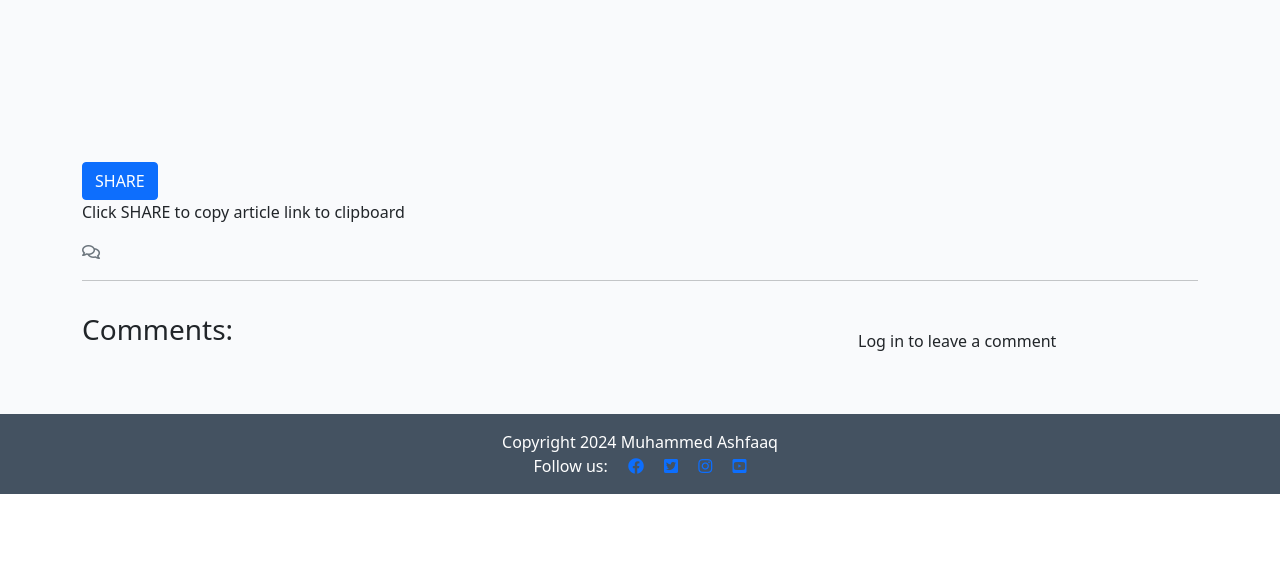
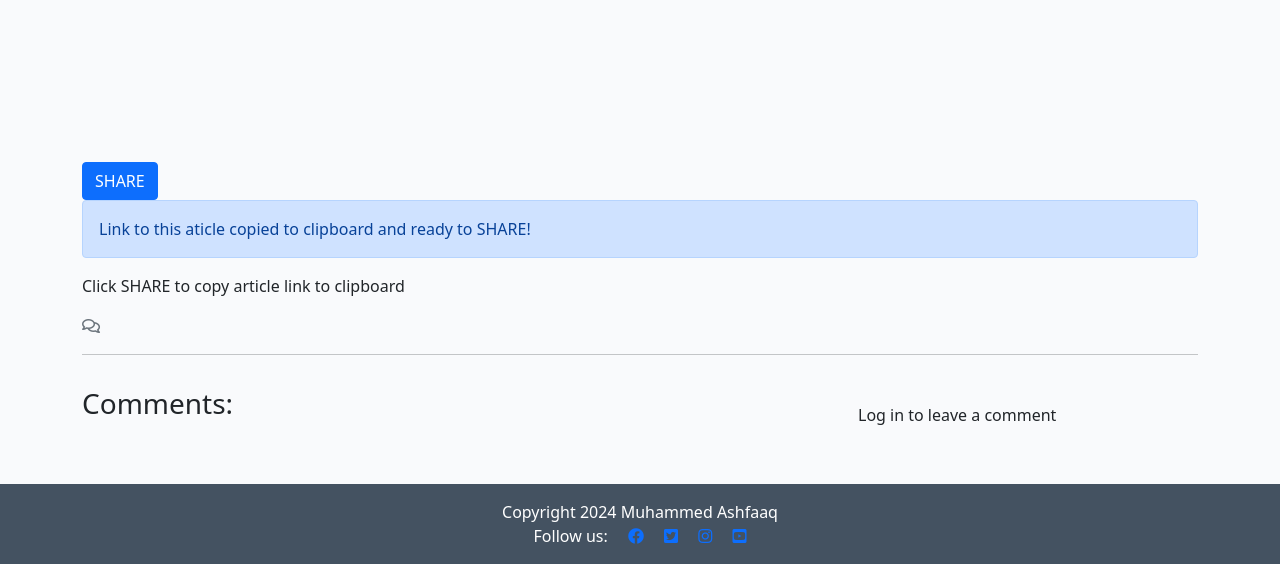
Before and after one commit to md-ash-dot/newstok, a Django app: template news/templates/news/article_detail.html in a window 1280 px wide. Shown: the part 306-870 px from the top of the page. Before the commit the page ends 800 px from the top, so only its background shows below. Run offline with Django 4.2, Linux system fonts and the light colour scheme; the template is opened without the code that fills it, so the values that code supplies are empty; parts of the project's set-up code (start-up, migrations or seed data) failed here and were passed over; some libraries are stand-ins or nearby versions.

Commit message:
Add div for share message

```diff
--- a/news/templates/news/article_detail.html
+++ b/news/templates/news/article_detail.html
@@ -40,11 +40,15 @@
     <!-- Display share button to copy link to clipboard -->
     <div>
       <button type="button" class="btn btn-primary" onclick="geturl()">SHARE</button>
-      <script>function geturl() {
+      <script>function geturl(){
         const currentUrl = window.location.href;
         navigator.clipboard.writeText(currentUrl);
       }</script>
+      <div class="alert alert-primary" role="alert">
+        Link to this aticle copied to clipboard and ready to SHARE!
+        </div>
       <p>Click SHARE to copy article link to clipboard</p>
+
     </div>
     <!-- Displaying count of comments -->
   <div class="row">
```
